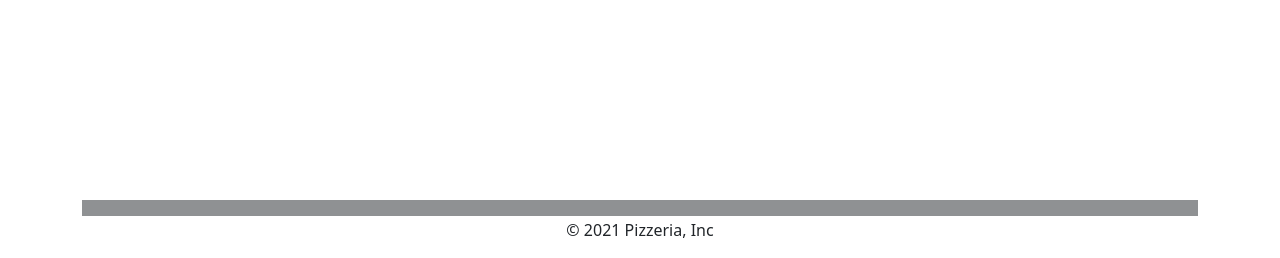
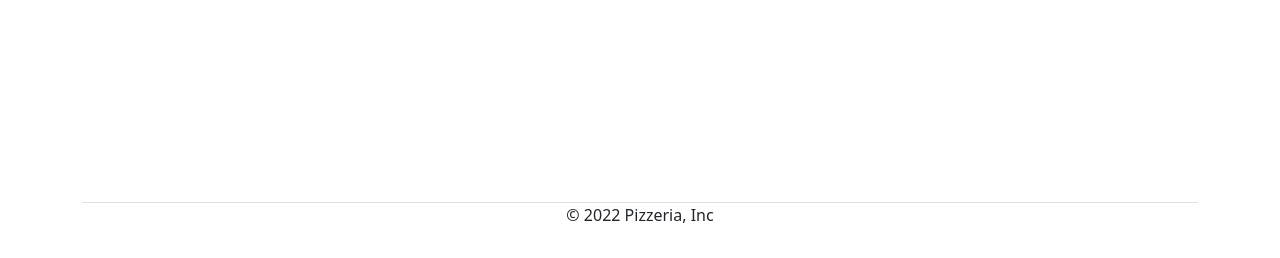
Before and after one commit to PicuBicu/pizzeria, a PHP site: page /login.php in a window 1280 px wide. Shown: the part 645-903 px from the top of the page. After the commit the page ends 868 px from the top, so only its background shows below. Run offline with PHP 8.4, Linux system fonts and the light colour scheme; some libraries are stand-ins or nearby versions.

Commit message:
Update footer year and add top border

```diff
--- a/pizzeria/footer.php
+++ b/pizzeria/footer.php
@@ -1,7 +1,10 @@
 </main>
-<footer>
-    <span class="placeholder" style="width: 100%;"></span>
-    <p class="text-center">&copy; 2021 Pizzeria, Inc</p>
+<footer class="border-top mt-2">
+    <p class="text-center">
+        <script>
+            document.write(`&copy; ${new Date().getFullYear()} Pizzeria, Inc`)
+        </script>
+    </p>
 </footer>
 </div>
 <script src="https://cdn.jsdelivr.net/npm/@popperjs/core@2.10.2/dist/umd/popper.min.js" integrity="sha384-7+zCNj/IqJ95wo16oMtfsKbZ9ccEh31eOz1HGyDuCQ6wgnyJNSYdrPa03rtR1zdB" crossorigin="anonymous"></script>
```
